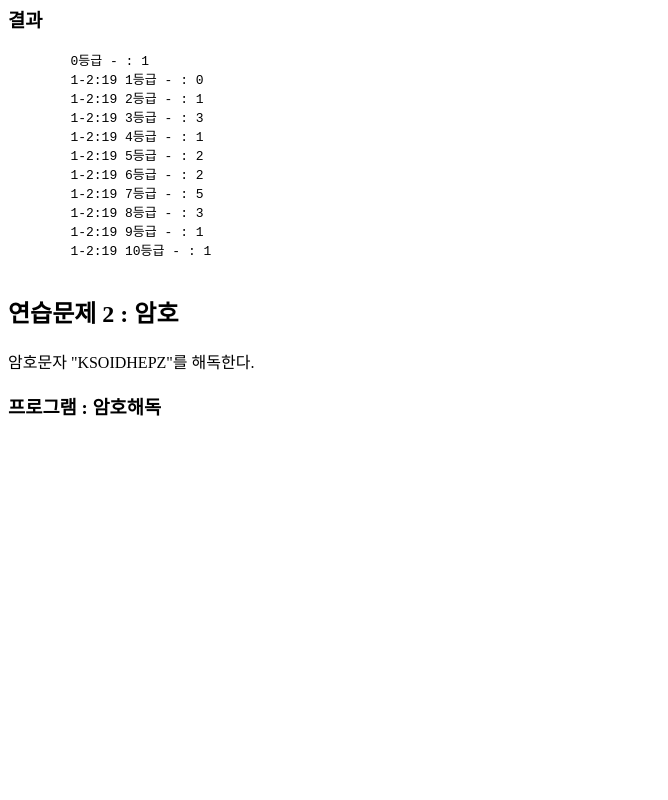
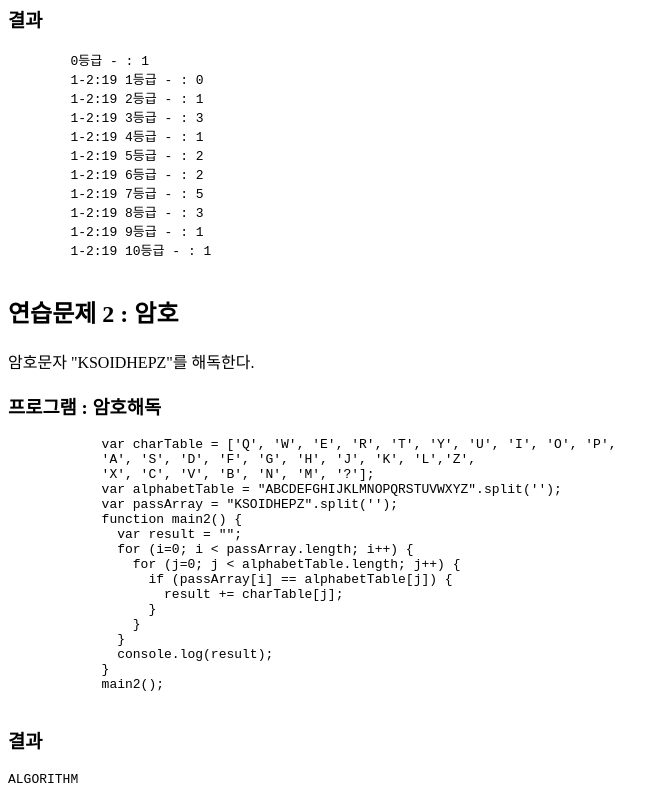
Before and after one commit to ezaurum/algorithm-study, a plain HTML site: page chapter-01/byulnim.kim/1-2.html in a window 1280 px wide. Shown: the part 507-1307 px from the top of the page, without its empty margins (0-668 px from the left). Before the commit the page ends 944 px from the top, so only its background shows below. Drawn offline with Linux system fonts and the light colour scheme.

Commit message:
암호해독

```diff
--- a/chapter-01/byulnim.kim/1-2.html
+++ b/chapter-01/byulnim.kim/1-2.html
@@ -21,10 +21,23 @@
         }
         main();
 
-        var chatTable = ['Q', 'W', 'E', 'R', 'T', 'Y', 'U', 'I', 'O', 'P',
+        var charTable = ['Q', 'W', 'E', 'R', 'T', 'Y', 'U', 'I', 'O', 'P',
         'A', 'S', 'D', 'F', 'G', 'H', 'J', 'K', 'L','Z',
         'X', 'C', 'V', 'B', 'N', 'M', '?'];
-
+        var alphabetTable = "ABCDEFGHIJKLMNOPQRSTUVWXYZ".split('');
+        var passArray = "KSOIDHEPZ".split('');
+        function main2() {
+          var result = "";
+          for (i=0; i < passArray.length; i++) {
+            for (j=0; j < alphabetTable.length; j++) {
+              if (passArray[i] == alphabetTable[j]) {
+                result += charTable[j];
+              }
+            }
+          }
+          console.log(result);
+        }
+        main2();
     </script>
   </head>
   <body>
@@ -73,6 +86,27 @@
           암호문자 "KSOIDHEPZ"를 해독한다.
         </div>
         <h3>프로그램 : 암호해독</h3>
+        <pre>
+            var charTable = ['Q', 'W', 'E', 'R', 'T', 'Y', 'U', 'I', 'O', 'P',
+            'A', 'S', 'D', 'F', 'G', 'H', 'J', 'K', 'L','Z',
+            'X', 'C', 'V', 'B', 'N', 'M', '?'];
+            var alphabetTable = "ABCDEFGHIJKLMNOPQRSTUVWXYZ".split('');
+            var passArray = "KSOIDHEPZ".split('');
+            function main2() {
+              var result = "";
+              for (i=0; i &lt; passArray.length; i++) {
+                for (j=0; j &lt; alphabetTable.length; j++) {
+                  if (passArray[i] == alphabetTable[j]) {
+                    result += charTable[j];
+                  }
+                }
+              }
+              console.log(result);
+            }
+            main2();
+        </pre>
+        <h3>결과</h3>
+        <pre>ALGORITHM</pre>
     </div>
   </body>
 </html>
```
